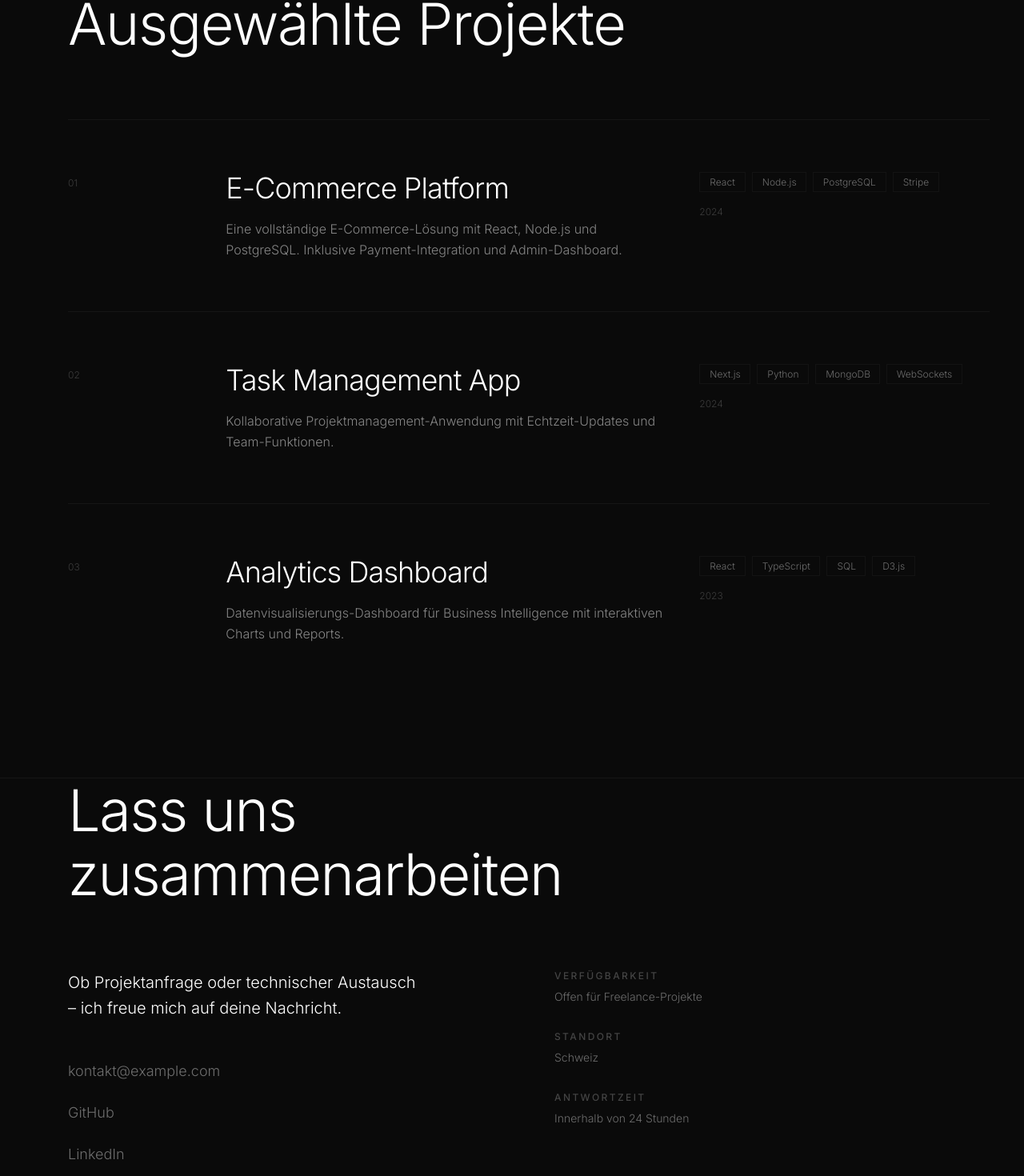
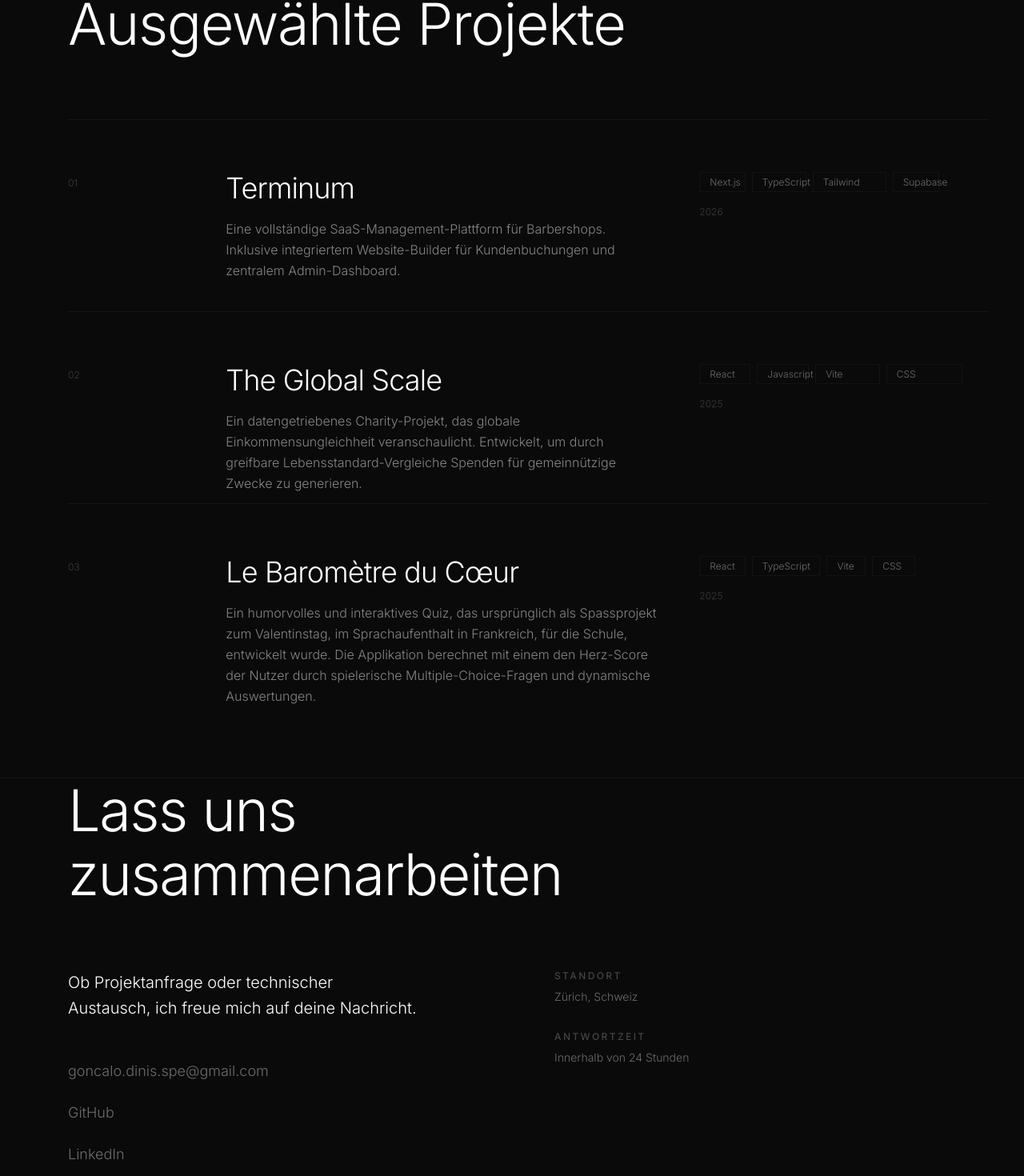
Before and after one commit to gd-pereira/goncalo_portfolio, a Next.js app: page / in a window 1280 px wide. Shown: the part 2094-3564 px from the top of the page at 80% size. Built offline with nearby package versions, Linux system fonts and the light colour scheme.

Commit message:
small fix

```diff
--- a/app/components/Contact.jsx
+++ b/app/components/Contact.jsx
@@ -2,6 +2,29 @@ import { portfolioContent } from "../content/portfolioContent";
 
 export default function Contact() {
   const { contact } = portfolioContent;
+  const detailItems = [
+    contact?.details?.availability,
+    contact?.details?.location,
+    contact?.details?.responseTime,
+  ].filter((item) => item?.label && item?.value);
+
+  const contactLinks = [
+    {
+      href: contact?.links?.emailHref,
+      label: contact?.links?.email,
+      external: false,
+    },
+    {
+      href: contact?.links?.githubHref,
+      label: contact?.links?.github,
+      external: true,
+    },
+    {
+      href: contact?.links?.linkedInHref,
+      label: contact?.links?.linkedIn,
+      external: true,
+    },
+  ].filter((link) => link.href && link.label);
 
   return (
     <section className="w-full border-t-[0.667px] border-[rgba(255,255,255,0.05)] border-solid pt-[0.667px] px-[85px] pb-[446.667px]">
@@ -9,8 +32,8 @@ export default function Contact() {
         <div className="flex flex-col gap-[80px] w-full">
           <div className="w-full">
             <h2 className="text-[72px] leading-[79.2px] tracking-[-1.44px] text-white font-sans font-light whitespace-pre-line">
-              {contact.headingLines[0]}{"\n"}
-              {contact.headingLines[1]}
+              {contact?.headingLines?.[0] || ""}{"\n"}
+              {contact?.headingLines?.[1] || ""}
             </h2>
           </div>
 
@@ -18,50 +41,36 @@ export default function Contact() {
             <div className="flex flex-col">
               <div className="flex flex-col gap-[48px]">
                 <p className="w-[437px] text-[20px] leading-[32.5px] text-white font-sans font-light">
-                  {contact.intro}
+                  {contact?.intro || ""}
                 </p>
 
                 <div className="flex flex-col gap-[24px] h-[132px]">
-                  <a href={contact.links.emailHref} className="h-[28px] opacity-40 text-[18px] leading-[28px] text-white font-sans font-light transition-opacity duration-300 hover:opacity-80">
-                    {contact.links.email}
+                  {contactLinks.map((link) => (
+                    <a
+                      key={link.label}
+                      href={link.href}
+                      target={link.external ? "_blank" : undefined}
+                      rel={link.external ? "noreferrer" : undefined}
+                      className="h-[28px] opacity-40 text-[18px] leading-[28px] text-white font-sans font-light transition-opacity duration-300 hover:opacity-80"
+                    >
+                      {link.label}
                     </a>
-                  <a href={contact.links.githubHref} target="_blank" rel="noreferrer" className="h-[28px] opacity-40 text-[18px] leading-[28px] text-white font-sans font-light transition-opacity duration-300 hover:opacity-80">
-                    {contact.links.github}
-                  </a>
-                  <a href={contact.links.linkedInHref} target="_blank" rel="noreferrer" className="h-[28px] opacity-40 text-[18px] leading-[28px] text-white font-sans font-light transition-opacity duration-300 hover:opacity-80">
-                    {contact.links.linkedIn}
-                  </a>
+                  ))}
                 </div>
               </div>
             </div>
 
             <div className="flex flex-col gap-[32px] opacity-40">
-              <div className="flex flex-col gap-[8px] h-[44px]">
+              {detailItems.map((item) => (
+                <div key={item.label} className="flex flex-col gap-[8px] min-h-[44px]">
                   <p className="h-[16px] opacity-60 text-[12px] leading-[16px] tracking-[2.4px] uppercase text-white font-sans font-medium">
-                  {contact.details.availability.label}
+                    {item.label}
                   </p>
                   <p className="h-[20px] text-[14px] leading-[20px] text-white font-sans font-light">
-                  {contact.details.availability.value}
+                    {item.value}
                   </p>
                 </div>
-
-              <div className="flex flex-col gap-[8px] h-[44px]">
-                <p className="h-[16px] opacity-60 text-[12px] leading-[16px] tracking-[2.4px] uppercase text-white font-sans font-medium">
-                  {contact.details.location.label}
-                </p>
-                <p className="h-[20px] text-[14px] leading-[20px] text-white font-sans font-light">
-                  {contact.details.location.value}
-                </p>
-              </div>
-
-              <div className="flex flex-col gap-[8px] h-[44px]">
-                <p className="h-[16px] opacity-60 text-[12px] leading-[16px] tracking-[2.4px] uppercase text-white font-sans font-medium">
-                  {contact.details.responseTime.label}
-                </p>
-                <p className="h-[20px] text-[14px] leading-[20px] text-white font-sans font-light">
-                  {contact.details.responseTime.value}
-                </p>
-              </div>
+              ))}
             </div>
           </div>
         </div>
--- a/app/content/portfolioContent.js
+++ b/app/content/portfolioContent.js
@@ -38,47 +38,43 @@ export const portfolioContent = {
     items: [
       {
         number: "01",
-        title: "E-Commerce Platform",
+        title: "Terminum",
         description:
-          "Eine vollständige E-Commerce-Lösung mit React, Node.js und PostgreSQL. Inklusive Payment-Integration und Admin-Dashboard.",
-        technologies: ["React", "Node.js", "PostgreSQL", "Stripe"],
-        year: "2024",
+          "Eine vollständige SaaS-Management-Plattform für Barbershops. Inklusive integriertem Website-Builder für Kundenbuchungen und zentralem Admin-Dashboard.",
+        technologies: ["Next.js", "TypeScript", "Tailwind", "Supabase", "Stripe"],
+        year: "2026",
       },
       {
         number: "02",
-        title: "Task Management App",
-        description: "Kollaborative Projektmanagement-Anwendung mit Echtzeit-Updates und Team-Funktionen.",
-        technologies: ["Next.js", "Python", "MongoDB", "WebSockets"],
-        year: "2024",
+        title: "The Global Scale",
+        description: "Ein datengetriebenes Charity-Projekt, das globale Einkommensungleichheit veranschaulicht. Entwickelt, um durch greifbare Lebensstandard-Vergleiche Spenden für gemeinnützige Zwecke zu generieren.",
+        technologies: ["React", "Javascript", "Vite", "CSS"],
+        year: "2025",
       },
       {
         number: "03",
-        title: "Analytics Dashboard",
-        description: "Datenvisualisierungs-Dashboard für Business Intelligence mit interaktiven Charts und Reports.",
-        technologies: ["React", "TypeScript", "SQL", "D3.js"],
-        year: "2023",
+        title: "Le Baromètre du Cœur ",
+        description: "Ein humorvolles und interaktives Quiz, das ursprünglich als  Spassprojekt zum Valentinstag, im Sprachaufenthalt in Frankreich, für die Schule, entwickelt wurde. Die Applikation berechnet mit einem  den Herz-Score der Nutzer durch spielerische Multiple-Choice-Fragen und dynamische Auswertungen.",
+        technologies: ["React", "TypeScript", "Vite", "CSS"],
+        year: "2025",
       },
     ],
   },
   contact: {
     headingLines: ["Lass uns", "zusammenarbeiten"],
-    intro: "Ob Projektanfrage oder technischer Austausch – ich freue mich auf deine Nachricht.",
+    intro: "Ob Projektanfrage oder technischer Austausch, ich freue mich auf deine Nachricht.",
     links: {
-      email: "kontakt@example.com",
-      emailHref: "mailto:kontakt@example.com",
+      email: "goncalo.dinis.spe@gmail.com",
+      emailHref: "mailto:goncalo.dinis.spe@gmail.com",
       github: "GitHub",
-      githubHref: "https://github.com/",
+      githubHref: "https://github.com/gd-pereira",
       linkedIn: "LinkedIn",
       linkedInHref: "https://www.linkedin.com/",
     },
     details: {
-      availability: {
-        label: "Verfügbarkeit",
-        value: "Offen für Freelance-Projekte",
-      },
       location: {
         label: "Standort",
-        value: "Schweiz",
+        value: "Zürich, Schweiz",
       },
       responseTime: {
         label: "Antwortzeit",
```
Lines whose indentation alone changed are shown as unchanged.
